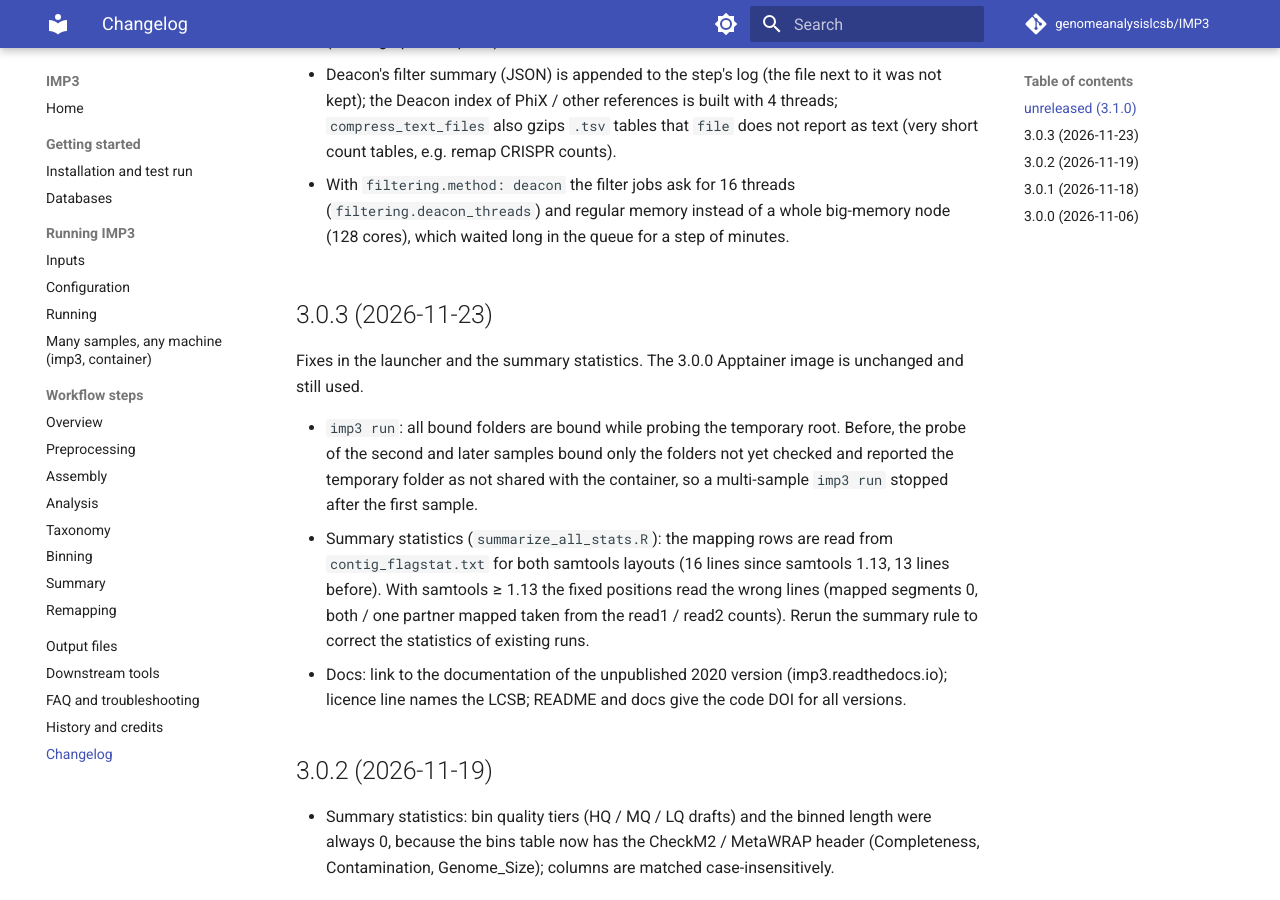
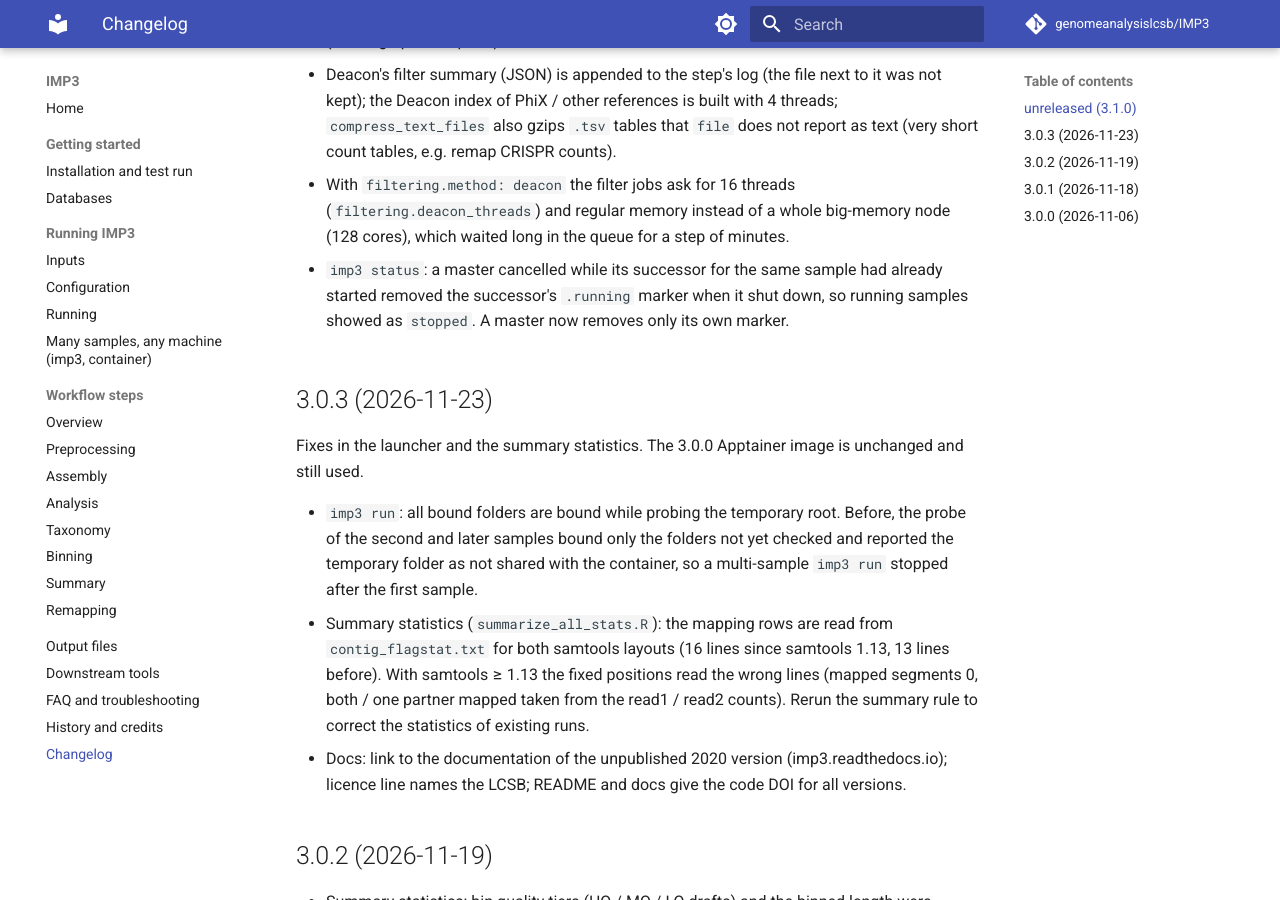
Before and after one commit to genomeanalysislcsb/IMP3, an MkDocs documentation site: the page built from docs/changelog.md, in a window 1280 px wide and 900 px high, scrolled down 1925 px. Built offline with MkDocs 1.6.1 and Material for MkDocs 9.7.7, drawn with Linux system fonts in a browser that asks for light colours; comment, search, counter and statistics services are not loaded.

Commit message:
imp3 run: remove only the master's own .running marker
A cancelled master shuts down slowly (Snakemake cancels its jobs); when
a new master for the sample had started meanwhile, the old one removed
the new marker on exit and imp3 status showed the running sample as
stopped.

Co-Authored-By: Claude Opus 5.5 <noreply@anthropic.com>
Claude-Session: https://claude.ai/code/session_01L5bQxNJvvvTRxDQ7VNdjru

```diff
--- a/docs/changelog.md
+++ b/docs/changelog.md
@@ -71,6 +71,10 @@ IMP3 is the successor of IMP (Narayanasamy et al., *Genome Biol* 2016;17:260). C
 - With `filtering.method: deacon` the filter jobs ask for 16 threads (`filtering.deacon_threads`) and regular
   memory instead of a whole big-memory node (128 cores), which waited long in the queue for a step of minutes.
 
+- `imp3 status`: a master cancelled while its successor for the same sample had already started removed the
+  successor's `.running` marker when it shut down, so running samples showed as `stopped`. A master now removes only
+  its own marker.
+
 ## 3.0.3 (2026-11-23)
 
 Fixes in the launcher and the summary statistics. The 3.0.0 Apptainer image is unchanged and still used.
```
Also changed, not shown: CHANGELOG.md (+4 -0 lines), 1 other file.
